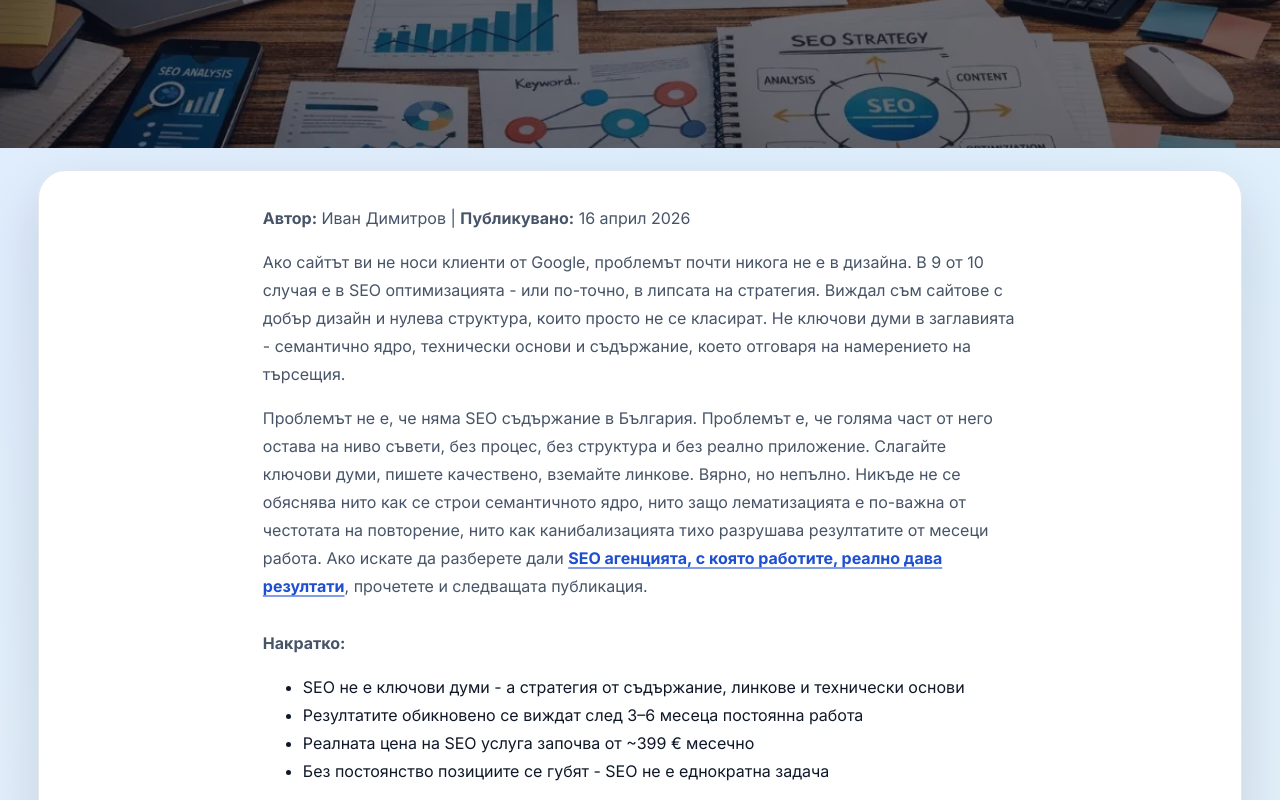
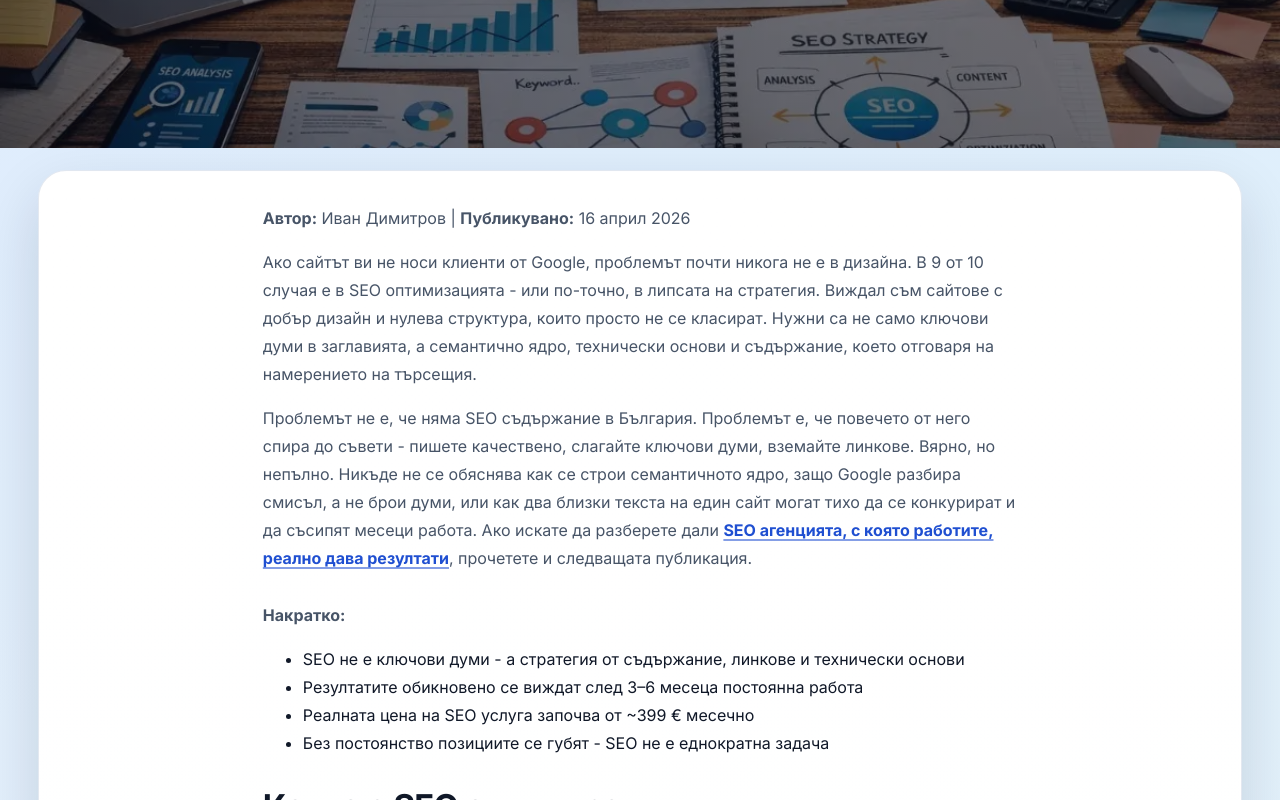
Before and after one commit to inweblife/inweblife, a Next.js app: page /seo-optimizaciya-na-ueb-sait in a window 1280 px wide. Shown: the part 465-1265 px from the top of the page. Built offline with nearby package versions, Linux system fonts and the light colour scheme; no server answers.

Commit message:
Update seo-optimizaciya-na-ueb-sait.js

```diff
--- a/pages/seo-optimizaciya-na-ueb-sait.js
+++ b/pages/seo-optimizaciya-na-ueb-sait.js
@@ -166,16 +166,15 @@ const SeoOptimizaciya = () => {
               Ако сайтът ви не носи клиенти от Google, проблемът почти никога не е в дизайна.
               В 9 от 10 случая е в SEO оптимизацията - или по-точно, в липсата на стратегия.
               Виждал съм сайтове с добър дизайн и нулева структура, които просто не се
-              класират. Не ключови думи в заглавията - семантично ядро, технически основи и
+              класират. Нужни са не само ключови думи в заглавията, а семантично ядро, технически основи и
               съдържание, което отговаря на намерението на търсещия.
             </p>
             <p>
-              Проблемът не е, че няма SEO съдържание в България. Проблемът е, че голяма
-              част от него остава на ниво съвети, без процес, без структура и без реално
-              приложение. Слагайте ключови думи, пишете качествено, вземайте линкове. Вярно,
-              но непълно. Никъде не се обяснява нито как се строи семантичното ядро, нито защо
-              лематизацията е по-важна от честотата на повторение, нито как канибализацията
-              тихо разрушава резултатите от месеци работа. Ако искате да разберете дали{" "}
+              Проблемът не е, че няма SEO съдържание в България. Проблемът е, че повечето от
+              него спира до съвети - пишете качествено, слагайте ключови думи, вземайте линкове.
+              Вярно, но непълно. Никъде не се обяснява как се строи семантичното ядро, защо
+              Google разбира смисъл, а не брои думи, или как два близки текста на един сайт могат
+              тихо да се конкурират и да съсипят месеци работа. Ако искате да разберете дали{" "}
               <Link href="/telemarketing-seo">
                 <strong>SEO агенцията, с която работите, реално дава резултати</strong>
               </Link>
```
